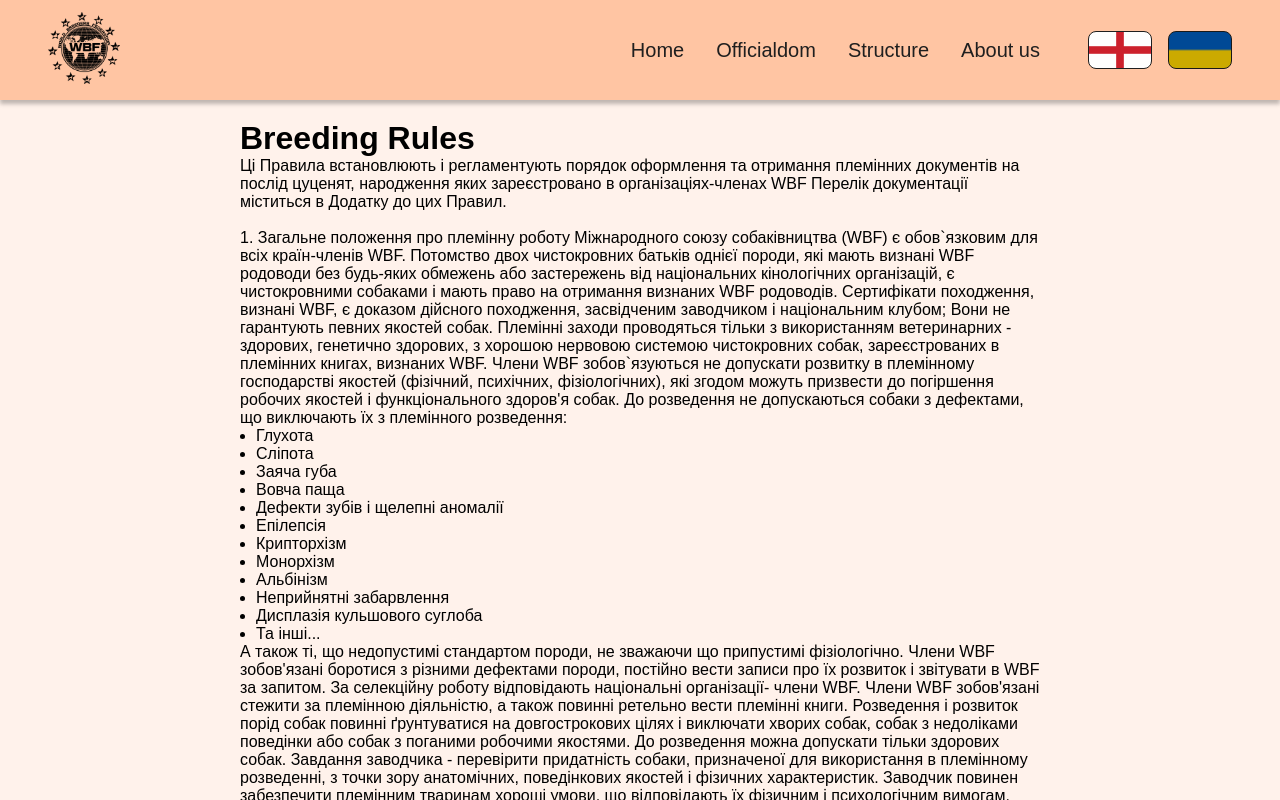
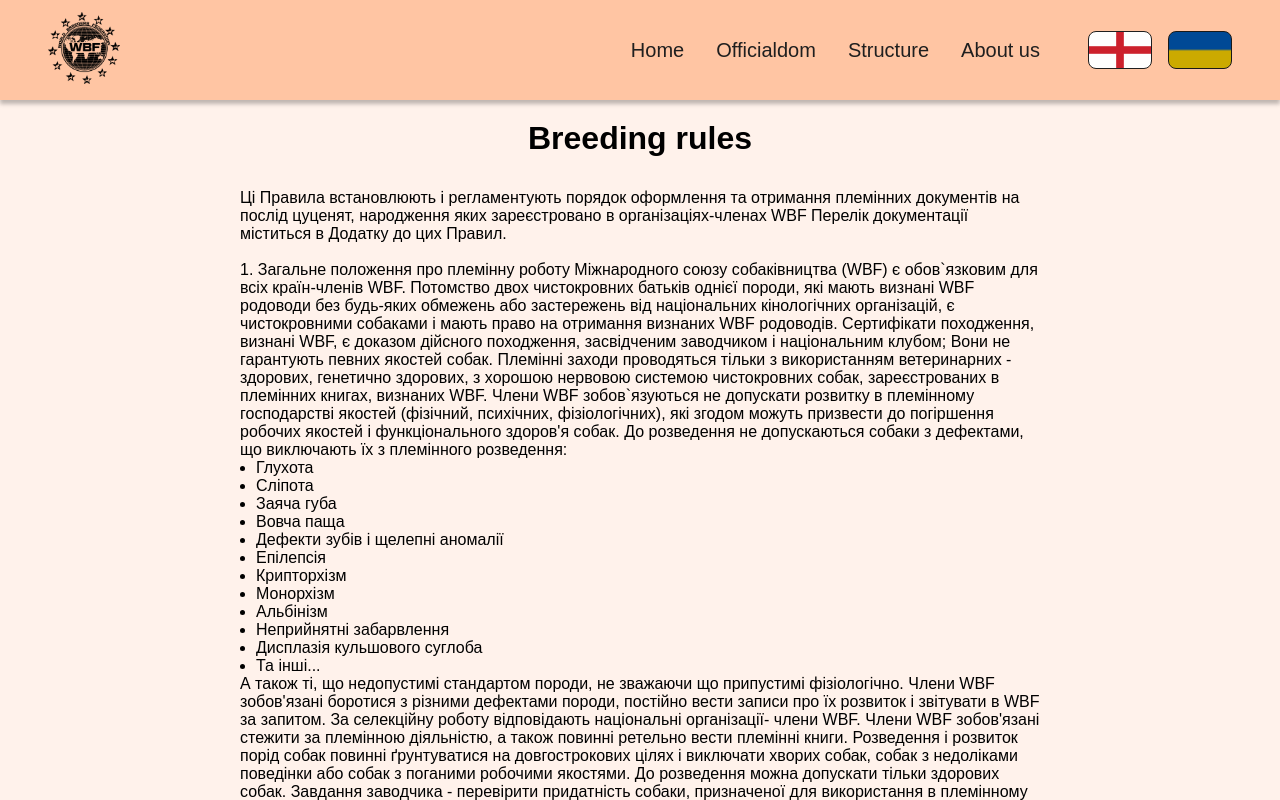
Before and after one commit to oleksandrshtonda/aku-website, a React (Vite) app in the folder frontend/: page /officialdom/breeding-rules in a window 1280 px wide. Shown: the top 800 px of the page. Built offline with nearby package versions, Linux system fonts and the light colour scheme.

Commit message:
feat: translation for h1 on breeding-rules.page.tsx

```diff
--- a/frontend/src/pages/breeding-rules/breeding-rules.page.tsx
+++ b/frontend/src/pages/breeding-rules/breeding-rules.page.tsx
@@ -1,9 +1,14 @@
 import './breeding-rules.page.scss';
+import { useTranslation } from 'react-i18next';
 
 export const BreedingRulesPage = () => {
+  const { t } = useTranslation();
+
   return (
     <div style={{ maxWidth: '800px' }}>
-      <h1>Breeding Rules</h1>
+      <h1 style={{ textAlign: 'center', marginBottom: '32px' }}>
+        { t('header.navigation.officialdom.breedingRules') }
+      </h1>
 
       <div>
         Ці Правила встановлюють і регламентують порядок оформлення та отримання племінних документів на послід цуценят, народження яких зареєстровано в організаціях-членах WBF
```
